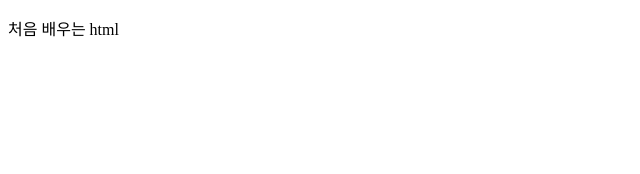
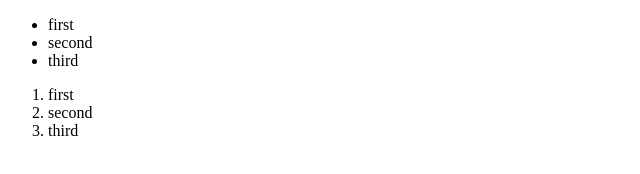
Before and after one commit to jaewon41-art/html-css-study, a plain HTML site: page test.html in a window 1280 px wide. Shown: the whole page, without its empty margins (0-640 px from the left). Drawn offline with Linux system fonts and the light colour scheme.

Commit message:
Update test.html
ul, ol

```diff
--- a/test.html
+++ b/test.html
@@ -6,6 +6,15 @@
     <title>Document</title>
 </head>
 <body>
-    <p>처음 배우는 html</p>
+    <ul>
+        <li>first</li>
+        <li>second</li>
+        <li>third</li>
+    </ul>
+    <ol>
+        <li>first</li>
+        <li>second</li>
+        <li>third</li>
+    </ol>
 </body>
 </html>
```
